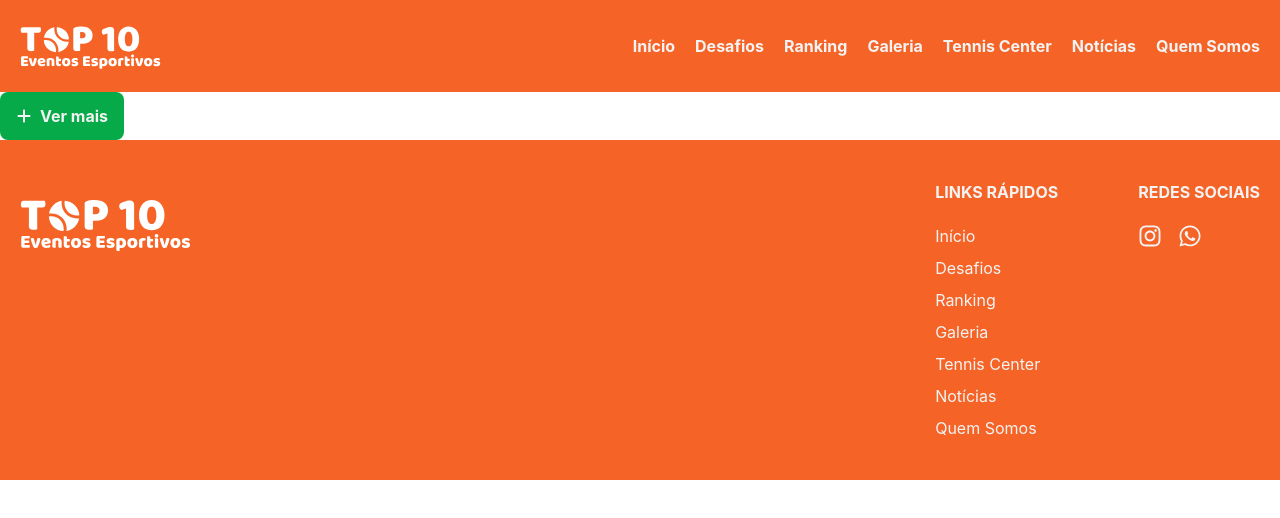
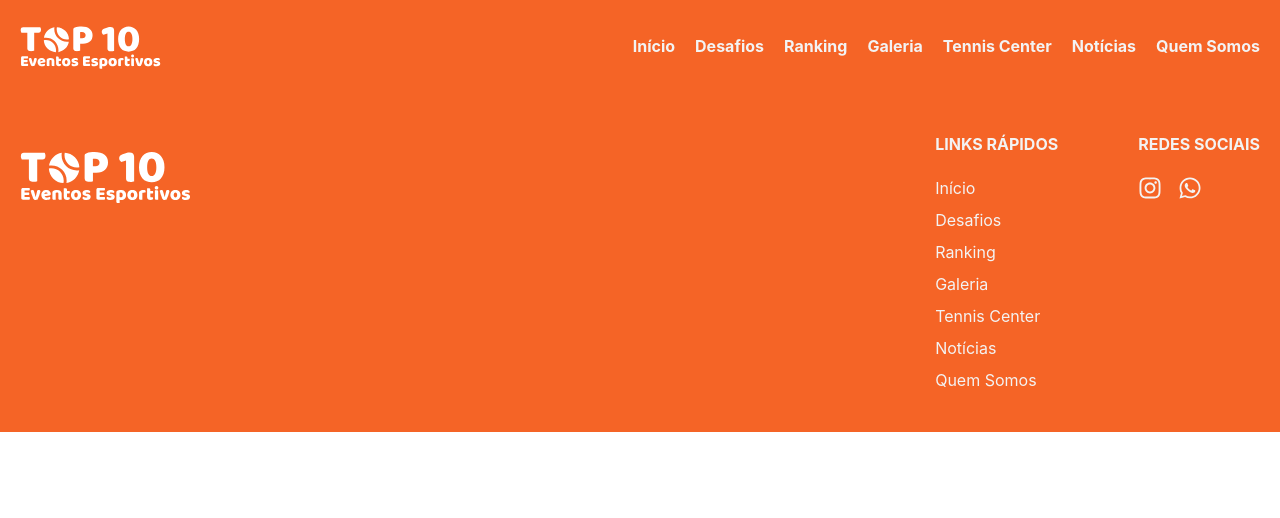
Before and after one commit to mjuliamiosso/top-10-eventos-esportivos, a Next.js app in the folder frontend/: page / in a window 1280 px wide. Shown: the top 518 px of the page. Built offline with nearby package versions, Linux system fonts and the light colour scheme.

Commit message:
feat: contact info component

```diff
--- a/frontend/src/app/globals.css
+++ b/frontend/src/app/globals.css
@@ -1,7 +1,7 @@
 @import "tailwindcss";
 
 :root {
-  --text-color: #111111;
+  --text-color: #151515;
   --text-white: #F3F3F3;
   --primary-color: #F56426;
   --secondary-color: #06aa48;
--- a/frontend/src/app/page.tsx
+++ b/frontend/src/app/page.tsx
@@ -1,13 +1,9 @@
-import Button from "@/components/common/Button";
-import { FaPlus } from "react-icons/fa6";
+import ContactInfo from "@/components/aboutUs/ContactInfo";
+import { FaWhatsapp } from "react-icons/fa";
 
 export default function Home() {
   return (
     <div className="">
-      <Button>
-        <FaPlus />
-        Ver mais
-      </Button>
     </div>
   );
 }
--- /dev/null
+++ b/frontend/src/components/aboutUs/ContactInfo.tsx
@@ -0,0 +1,21 @@
+import React, { FC, ReactNode } from "react";
+
+interface ContactInfoProps {
+  icon: ReactNode;
+  contact: string;
+  info: string;
+}
+
+const ContactInfo: FC<ContactInfoProps> = ({ icon, contact, info }) => {
+  return (
+    <div className="flex items-center gap-5 lg:flex-col">
+      <span className="text-5xl text-[var(--secondary-color)]">{icon}</span>
+      <div className="flex flex-col text-[var(--text-color)] lg:text-center">
+        <p className="text-xl font-bold ">{contact}</p>
+        <p className="text-base">{info}</p>
+      </div>
+    </div>
+  );
+};
+
+export default ContactInfo;
```
